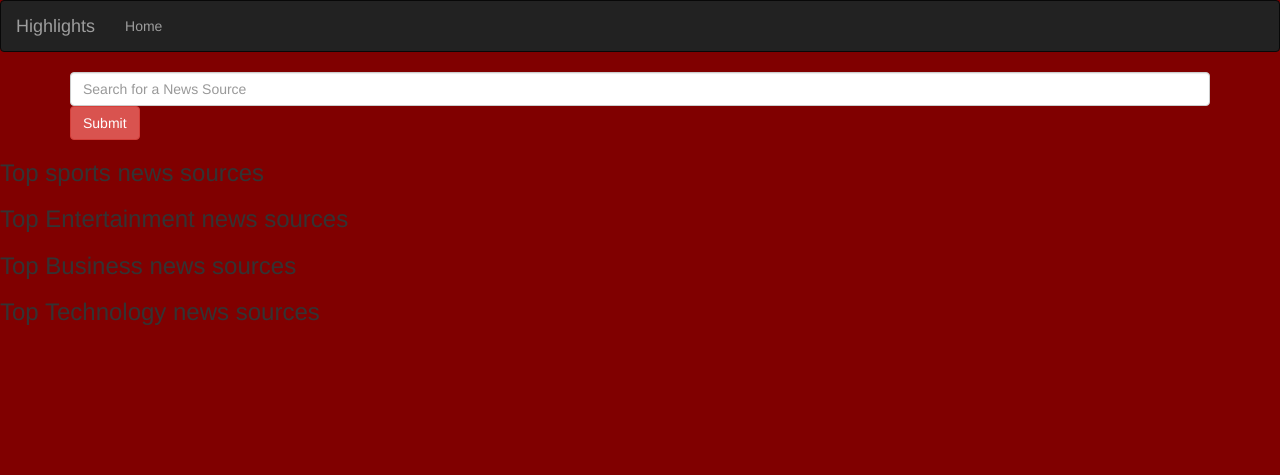
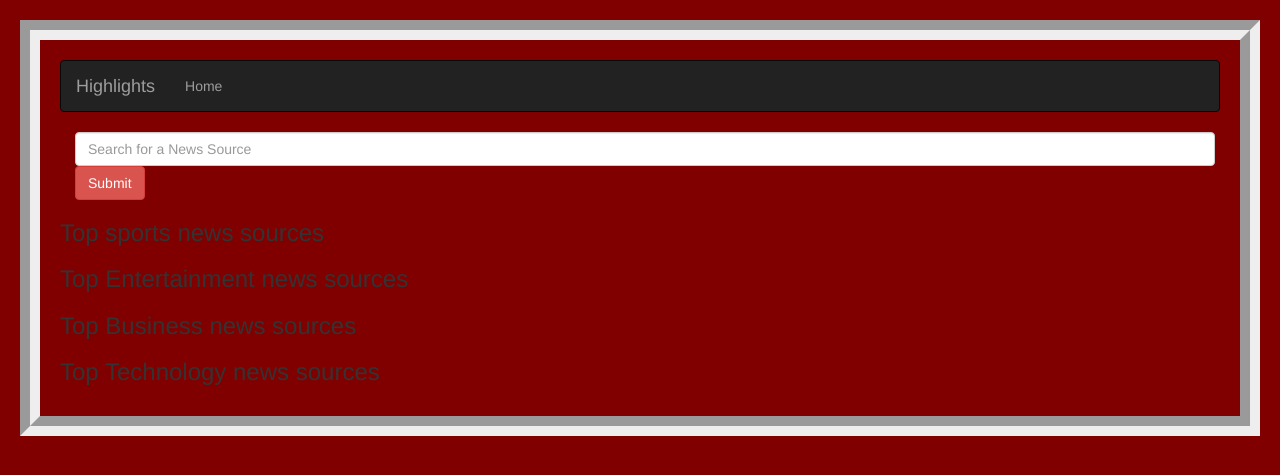
Before and after one commit to Kernael92/highlight-news, a Flask app: template app/templates/index.html in a window 1280 px wide. Shown: the top 475 px of the page. Run offline with Flask 2, Linux system fonts and the light colour scheme; the template is opened without the code that fills it, so the values that code supplies are empty; parts of the project's set-up code (start-up, migrations or seed data) failed here and were passed over; some libraries are stand-ins or nearby versions.

Commit message:
and background color, borede,margin and padding to the body of our application

```diff
--- a/app/request.py
+++ b/app/request.py
@@ -95,7 +95,7 @@ def process_articles(article_list):
             article_results.append(article_object)
     return  article_results
 def search_source(source_name):
-    search_source_url = 'http://newsapi.org/v2/search/everything?language=en&sources?&apiKey={}&query{}'.format(api_key,source_name)
+    search_source_url = 'http://newsapi.org/v2/search/sources?language=en&category?&apiKey={}&query{}'.format(api_key,source_name)
     with urllib.request.urlopen(search_source_url) as url:
         search_source_data = url.read()
         search_source_response = json.loads(search_source_data)
--- a/app/static/css/index.css
+++ b/app/static/css/index.css
@@ -1,3 +1,9 @@
 body {
     background-color: maroon;
+    border: 20px;
+    margin: 20px;
+    padding: 20px;
+    border-style: groove;
+
+
 }
```
Also changed, not shown: app/views.py (+10 -3 lines), images-3.jpg (added).
